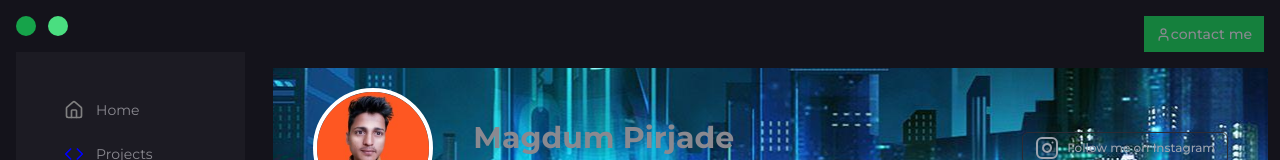
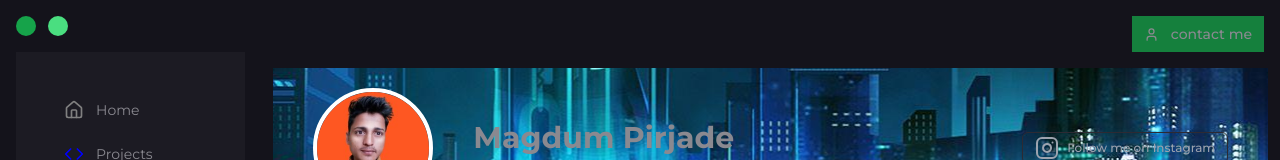
Before and after one commit to pirjademl/next-js-portfolio, a Next.js app: page / in a window 1280 px wide. Shown: the top 160 px of the page. Built offline with nearby package versions, Linux system fonts and the light colour scheme.

Commit message:
chore:update button variants

```diff
--- a/@/components/ui/button.tsx
+++ b/@/components/ui/button.tsx
@@ -9,11 +9,10 @@ const buttonVariants = cva(
   {
     variants: {
       variant: {
-        default: "bg-green-700  hover:bg-green-600 ",
+        default: "gap-3 bg-green-700  hover:bg-green-600 ",
         destructive:
           "bg-destructive text-destructive-foreground shadow-sm hover:bg-destructive/90",
-        outline:
-          "border border-input bg-gray-400 text-gray-700 shadow-sm hover:bg-accent hover:text-accent-foreground",
+        outline: " gap-3 text-xs bg-background text-foreground py-1 px-3",
         secondary:
           "bg-transparent border border-input text-gray-400 shadow-sm w-full py-2 ",
         ghost: "hover:bg-accent hover:text-accent-foreground",
```
